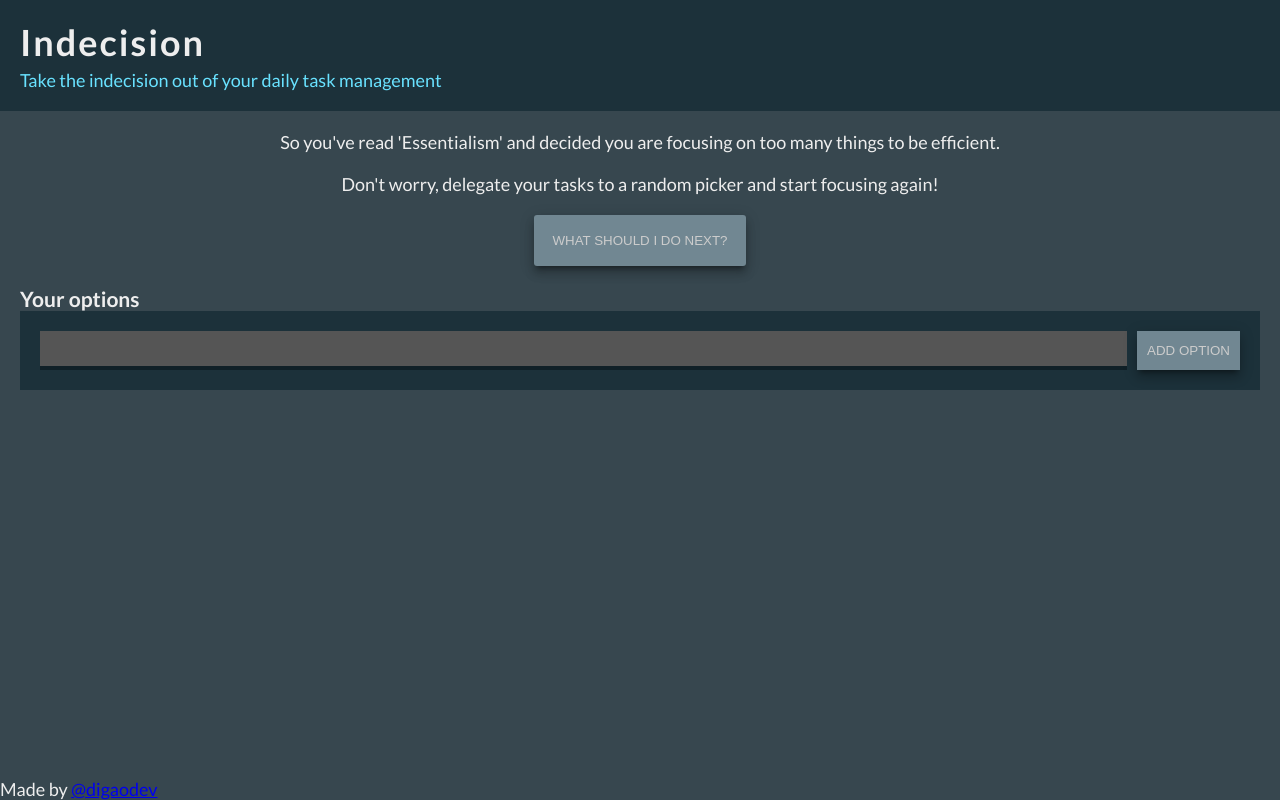
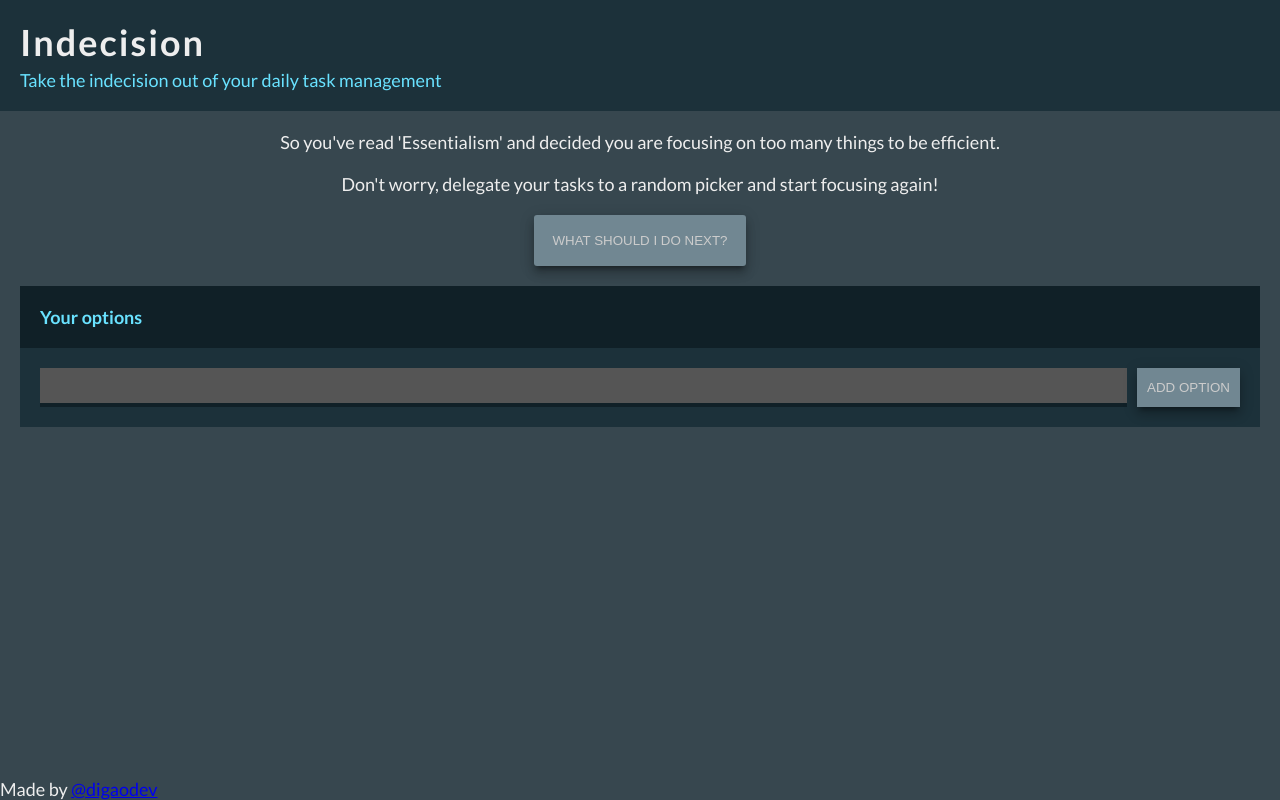
Before and after one commit to digaodev/react-indecision-app, a React (Create React App) app: page / in a window 1280 px wide. Built offline with nearby package versions, Linux system fonts and the light colour scheme.

Commit message:
Refactor: add OptionList component styles using styled components.

```diff
--- a/src/components/OptionsList/OptionsList.js
+++ b/src/components/OptionsList/OptionsList.js
@@ -1,17 +1,59 @@
 import React from 'react';
 
+// 3rd PARTY PACKAGES
+import styled from 'styled-components';
+
 import Option from '../Option/Option';
+
+const Container = styled.section`
+  display: flex;
+  flex-direction: column;
+`;
+
+const HeaderContainer = styled.header`
+  background-color: #102027;
+  display: flex;
+  justify-content: space-between;
+  padding: 2rem;
+`;
+
+const Title = styled.h3`
+  color: #69e2ff;
+  font-size: 1.8rem;
+  flex: 1;
+`;
+
+const Button = styled.button`
+  border: none;
+  background-color: inherit;
+  color: #69e2ff;
+  cursor: pointer;
+  outline: none;
+  transition: color 0.2s ease-in-out;
+
+  &:hover,
+  :focus {
+    color: #ddd;
+  }
+
+  &:active {
+    color: #fff;
+  }
+`;
 
 const OptionsList = ({
   options,
   handleDeleteOption,
   handleDeleteAllOptions
 }) => (
-  <section className="options-list">
-  <h3>Your options</h3>
-    {options.length > 0 && (
-      <button onClick={handleDeleteAllOptions}>Remove All Options</button>
-    )}
+  <Container className="options-list">
+    <HeaderContainer>
+      <Title>Your options</Title>
+      {options.length > 0 && (
+        <Button onClick={handleDeleteAllOptions}>Remove All Options</Button>
+      )}
+    </HeaderContainer>
+
     <ul>
       {options.map(option => {
         return (
@@ -23,7 +65,7 @@ const OptionsList = ({
         );
       })}
     </ul>
-  </section>
+  </Container>
 );
 
 export default OptionsList;
```
